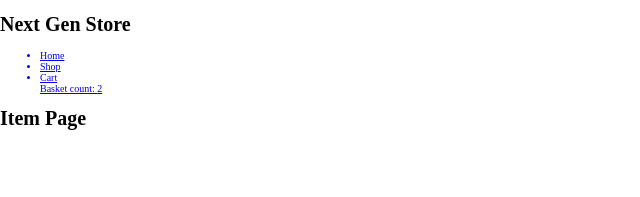
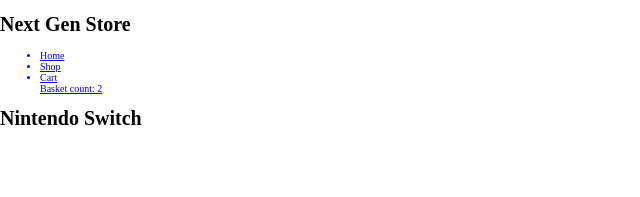
Before and after one commit to sultanp91/shopping-cart, a React (Create React App) app: page /shop/ntd-001 in a window 1280 px wide. Shown: the top 197 px of the page, without its empty margins (0-640 px from the left). Built offline with nearby package versions, Linux system fonts and the light colour scheme.

Commit message:
updated Iem page to display content from chosen path

```diff
--- a/src/ItemPage.js
+++ b/src/ItemPage.js
@@ -2,12 +2,13 @@
 import { ShopContext } from './components/ShopContext';
 
 function ItemPage({ match }) {
+  const sku = match.params.id;
   const shopContext = useContext(ShopContext);
   const [state, dispatch] = shopContext;
-  console.log(match.params.id);
+  const idx = state.findIndex((item) => item.sku === sku);
   return (
     <div>
-      <h1>Item Page</h1>
+      <h1>{state[idx].name}</h1>
     </div>
   );
 }
```
